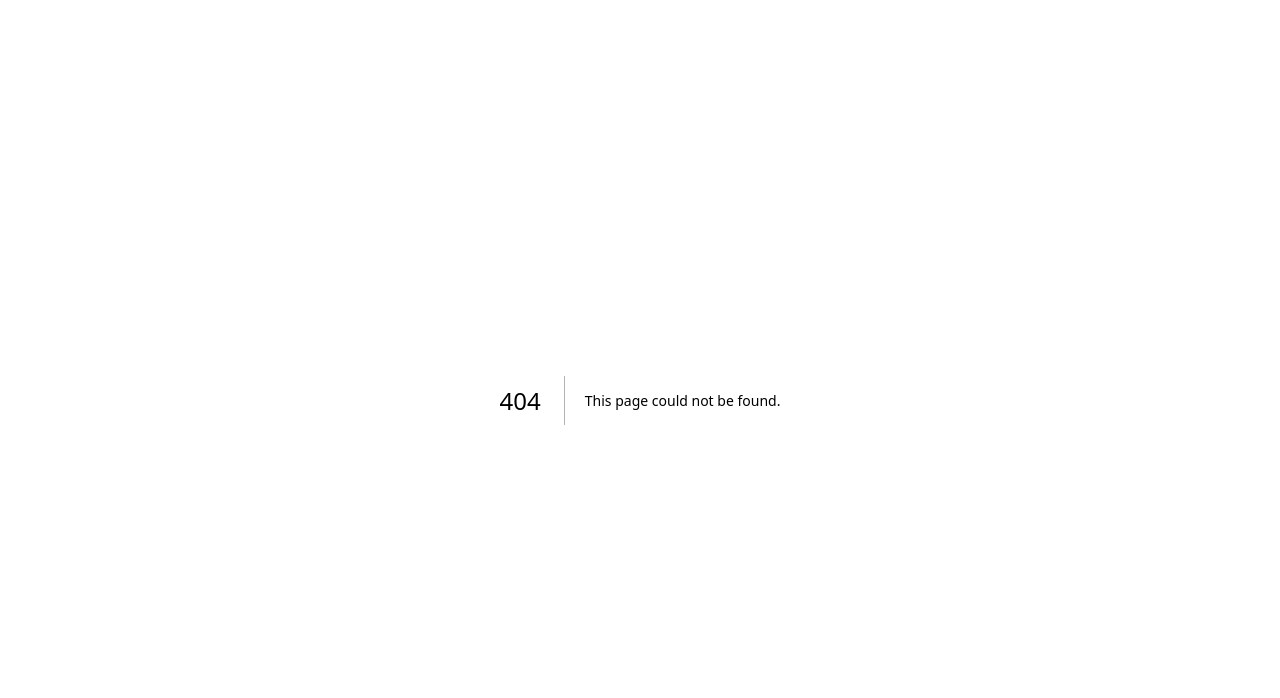
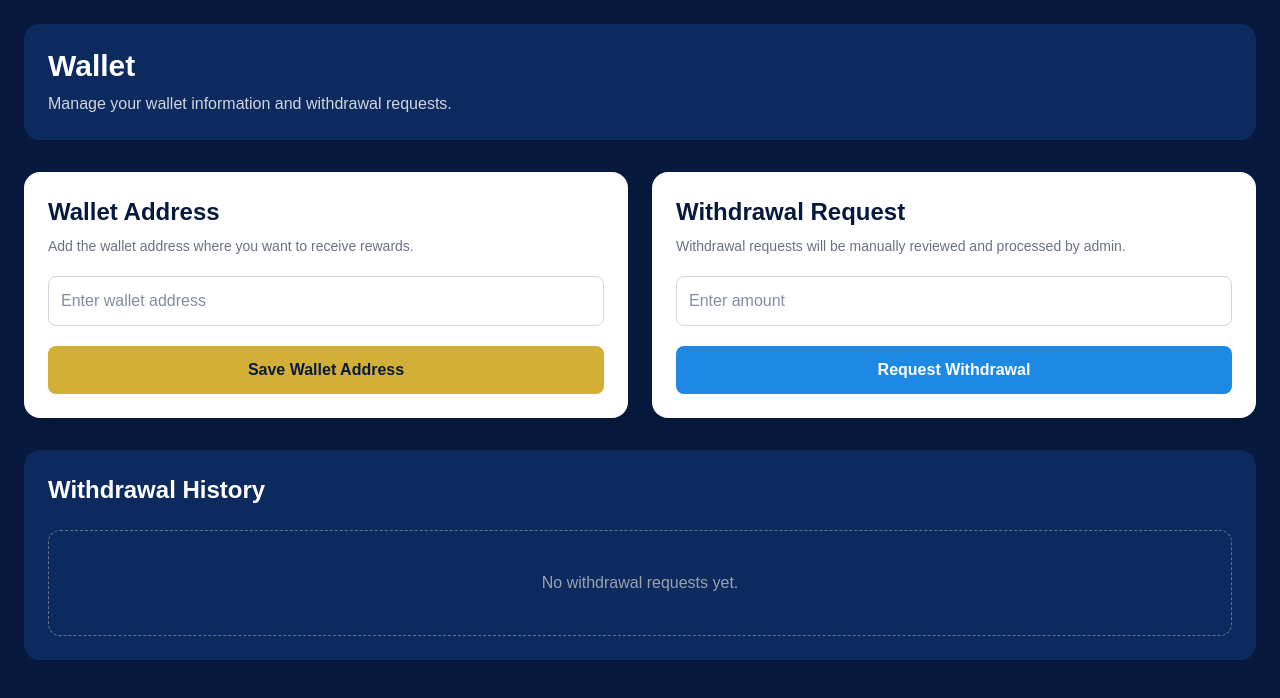
Before and after one commit to dessetra/dessetra, a Next.js app: page /dashboard/wallet in a window 1280 px wide. Before the commit this address had no page. Shown: the top 698 px of the page. Built offline with nearby package versions, Linux system fonts and the light colour scheme.

Commit message:
created the wallet, earnings, referrals pages

```diff
--- /dev/null
+++ b/src/app/dashboard/earnings/page.tsx
@@ -0,0 +1,59 @@
+export default function EarningsPage() {
+  return (
+    <main className="min-h-screen bg-[#071A3D] p-6 text-white">
+      <div className="rounded-2xl bg-[#0D2A5E] p-6">
+        <h1 className="text-3xl font-bold">
+          Earnings
+        </h1>
+
+        <p className="mt-2 text-gray-300">
+          Track your rewards and future earnings opportunities.
+        </p>
+      </div>
+
+      <div className="mt-8 grid gap-5 md:grid-cols-3">
+
+        <div className="rounded-2xl bg-white p-6 text-[#071A3D] shadow-lg">
+          <h2 className="text-lg font-semibold text-gray-500">
+            Total Earnings
+          </h2>
+
+          <p className="mt-3 text-4xl font-bold">
+            $0
+          </p>
+        </div>
+
+        <div className="rounded-2xl bg-white p-6 text-[#071A3D] shadow-lg">
+          <h2 className="text-lg font-semibold text-gray-500">
+            Pending Rewards
+          </h2>
+
+          <p className="mt-3 text-4xl font-bold">
+            $0
+          </p>
+        </div>
+
+        <div className="rounded-2xl bg-white p-6 text-[#071A3D] shadow-lg">
+          <h2 className="text-lg font-semibold text-gray-500">
+            Withdrawable
+          </h2>
+
+          <p className="mt-3 text-4xl font-bold">
+            $0
+          </p>
+        </div>
+
+      </div>
+
+      <div className="mt-8 rounded-2xl bg-[#0D2A5E] p-6">
+        <h2 className="text-2xl font-bold">
+          Earnings History
+        </h2>
+
+        <div className="mt-6 rounded-xl border border-dashed border-gray-500 p-10 text-center text-gray-400">
+          No earnings activity yet.
+        </div>
+      </div>
+    </main>
+  );
+}
--- /dev/null
+++ b/src/app/dashboard/referrals/page.tsx
@@ -0,0 +1,70 @@
+"use client";
+
+import { useEffect, useState } from "react";
+import { supabase } from "@/lib/supabase";
+
+export default function ReferralsPage() {
+  const [referralLink, setReferralLink] = useState("");
+
+  useEffect(() => {
+    async function generateReferralLink() {
+      const {
+        data: { user },
+      } = await supabase.auth.getUser();
+
+      if (user) {
+        setReferralLink(`https://dessetra.vercel.app/start?ref=${user.id}`);
+      }
+    }
+
+    generateReferralLink();
+  }, []);
+
+  const copyReferralLink = async () => {
+    await navigator.clipboard.writeText(referralLink);
+    alert("Referral link copied.");
+  };
+
+  return (
+    <main className="min-h-screen bg-[#071A3D] p-6 text-white">
+      <div className="rounded-2xl bg-[#0D2A5E] p-6">
+        <h1 className="text-3xl font-bold">Referrals</h1>
+        <p className="mt-2 text-gray-300">
+          Invite others to begin their Web3 learning journey with Dessetra.
+        </p>
+      </div>
+
+      <div className="mt-8 rounded-2xl bg-white p-6 text-[#071A3D]">
+        <h2 className="text-xl font-bold">Your Referral Link</h2>
+
+        <div className="mt-4 break-all rounded-lg bg-gray-100 p-4 text-sm">
+          {referralLink || "Generating referral link..."}
+        </div>
+
+        <button
+          onClick={copyReferralLink}
+          className="mt-5 rounded-lg bg-[#D4AF37] px-5 py-3 font-semibold"
+        >
+          Copy Referral Link
+        </button>
+      </div>
+
+      <div className="mt-6 grid gap-4 md:grid-cols-3">
+        <div className="rounded-xl bg-white p-5 text-[#071A3D]">
+          <h3 className="font-semibold text-gray-500">Total Referrals</h3>
+          <p className="mt-2 text-3xl font-bold">0</p>
+        </div>
+
+        <div className="rounded-xl bg-white p-5 text-[#071A3D]">
+          <h3 className="font-semibold text-gray-500">Active Referrals</h3>
+          <p className="mt-2 text-3xl font-bold">0</p>
+        </div>
+
+        <div className="rounded-xl bg-white p-5 text-[#071A3D]">
+          <h3 className="font-semibold text-gray-500">Estimated Rewards</h3>
+          <p className="mt-2 text-3xl font-bold">$0</p>
+        </div>
+      </div>
+    </main>
+  );
+}
--- /dev/null
+++ b/src/app/dashboard/wallet/page.tsx
@@ -0,0 +1,80 @@
+"use client";
+
+import { useState } from "react";
+
+export default function WalletPage() {
+  const [walletAddress, setWalletAddress] = useState("");
+  const [withdrawAmount, setWithdrawAmount] = useState("");
+
+  return (
+    <main className="min-h-screen bg-[#071A3D] p-6 text-white">
+      <div className="rounded-2xl bg-[#0D2A5E] p-6">
+        <h1 className="text-3xl font-bold">
+          Wallet
+        </h1>
+
+        <p className="mt-2 text-gray-300">
+          Manage your wallet information and withdrawal requests.
+        </p>
+      </div>
+
+      <div className="mt-8 grid gap-6 lg:grid-cols-2">
+
+        <div className="rounded-2xl bg-white p-6 text-[#071A3D] shadow-lg">
+          <h2 className="text-2xl font-bold">
+            Wallet Address
+          </h2>
+
+          <p className="mt-2 text-sm text-gray-500">
+            Add the wallet address where you want to receive rewards.
+          </p>
+
+          <input
+            type="text"
+            placeholder="Enter wallet address"
+            value={walletAddress}
+            onChange={(e) => setWalletAddress(e.target.value)}
+            className="mt-5 w-full rounded-lg border border-gray-300 p-3 outline-none"
+          />
+
+          <button className="mt-5 w-full rounded-lg bg-[#D4AF37] py-3 font-semibold">
+            Save Wallet Address
+          </button>
+        </div>
+
+        <div className="rounded-2xl bg-white p-6 text-[#071A3D] shadow-lg">
+          <h2 className="text-2xl font-bold">
+            Withdrawal Request
+          </h2>
+
+          <p className="mt-2 text-sm text-gray-500">
+            Withdrawal requests will be manually reviewed and processed by admin.
+          </p>
+
+          <input
+            type="number"
+            placeholder="Enter amount"
+            value={withdrawAmount}
+            onChange={(e) => setWithdrawAmount(e.target.value)}
+            className="mt-5 w-full rounded-lg border border-gray-300 p-3 outline-none"
+          />
+
+          <button className="mt-5 w-full rounded-lg bg-[#1E88E5] py-3 font-semibold text-white">
+            Request Withdrawal
+          </button>
+        </div>
+
+      </div>
+
+      <div className="mt-8 rounded-2xl bg-[#0D2A5E] p-6">
+        <h2 className="text-2xl font-bold">
+          Withdrawal History
+        </h2>
+
+        <div className="mt-6 rounded-xl border border-dashed border-gray-500 p-10 text-center text-gray-400">
+          No withdrawal requests yet.
+        </div>
+      </div>
+    </main>
+  );
+}
```
